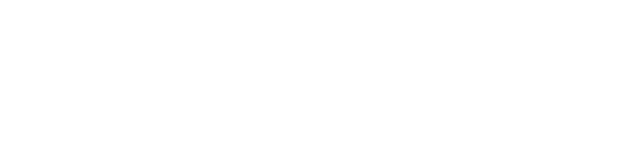
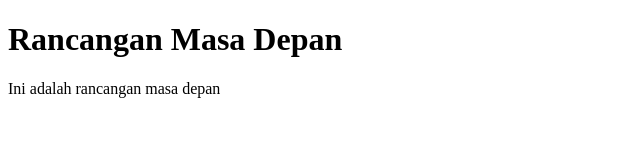
Before and after one commit to eldhiBagus/test-git, a plain HTML site: page index.html in a window 1280 px wide. Shown: the whole page, without its empty margins (0-640 px from the left). Drawn offline with Linux system fonts and the light colour scheme.

Commit message:
menambahkan judul dan paragraph di file index

```diff
--- a/index.html
+++ b/index.html
@@ -5,5 +5,8 @@
 	<title> aku sayang kamu</title>
 	<link rel="stylesheet" type="text/css" href="style.css">
 <body>
+	<h1>Rancangan Masa Depan</h1>
+
+	<p>Ini adalah rancangan masa depan</p>
 </body>
 </html>
```
